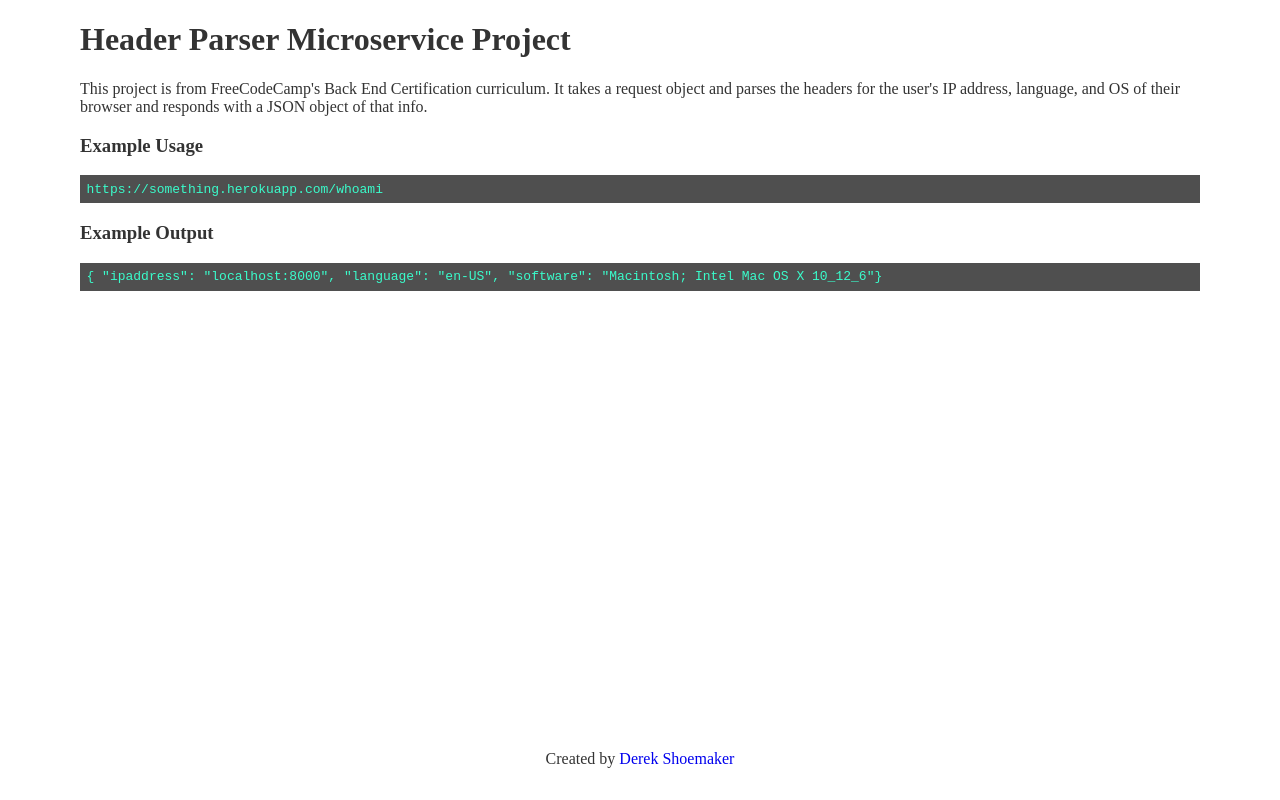
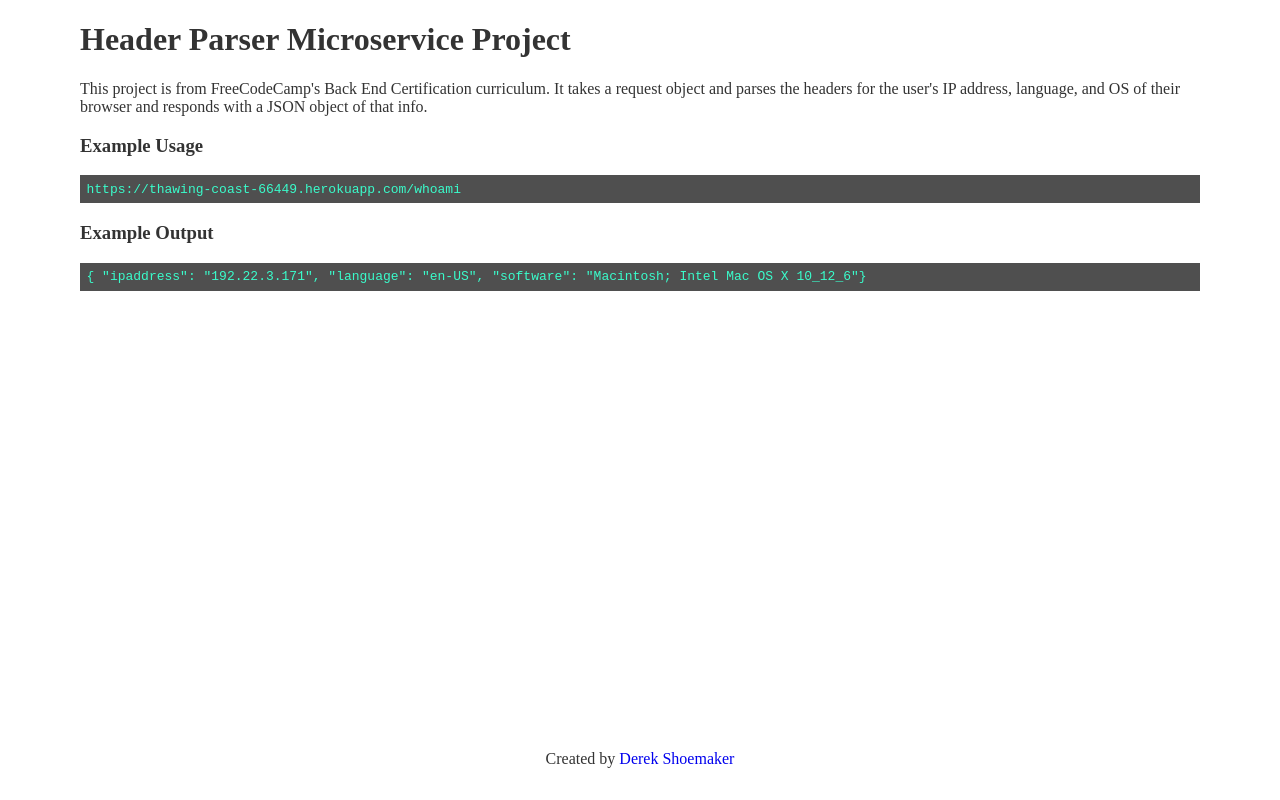
Before and after one commit to shoemakerdr/header-parser, a website: page public/index.html in a window 1280 px wide. Drawn offline with Linux system fonts and the light colour scheme.

Commit message:
Changed URL in example

```diff
--- a/public/index.html
+++ b/public/index.html
@@ -16,9 +16,9 @@
         </p>
         <div>
             <h3>Example Usage</h3>
-            <code>https://something.herokuapp.com/whoami</code>
+            <code>https://thawing-coast-66449.herokuapp.com/whoami</code>
             <h3>Example Output</h3>
-            <code>{ "ipaddress": "localhost:8000", "language": "en-US", "software": "Macintosh; Intel Mac OS X 10_12_6"}</code>
+            <code>{ "ipaddress": "192.22.3.171", "language": "en-US", "software": "Macintosh; Intel Mac OS X 10_12_6"}</code>
         </div>
         <footer>
             <p class='footer-text'>Created by <a href='https://github.com/shoemakerdr' target='_blank'>Derek Shoemaker</a></p>
```
